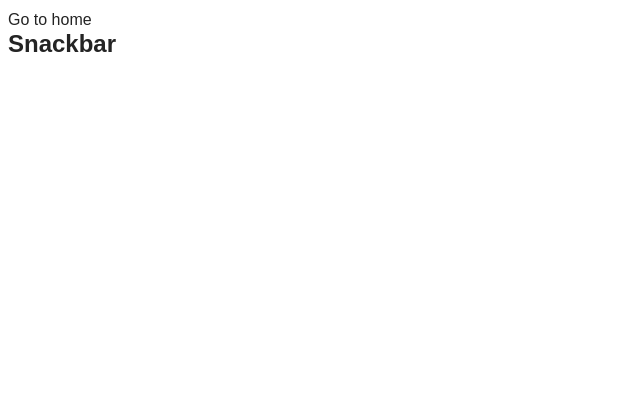
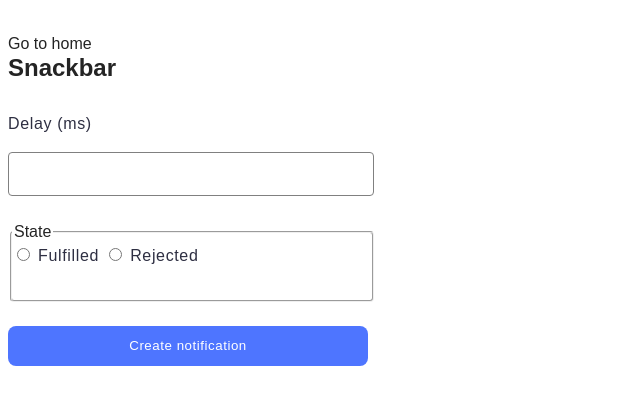
Before and after one commit to OksanaHalenko/goit-js-hw-10, a website built with Vite: page src/2-snackbar.html in a window 1280 px wide. Shown: the whole page, without its empty margins (0-640 px from the left). Built offline with nearby package versions, Linux system fonts and the light colour scheme.

Commit message:
add snackbar

```diff
--- a/src/2-snackbar.html
+++ b/src/2-snackbar.html
@@ -12,6 +12,28 @@
       <a href="./index.html">Go to home</a>
       <h1>Snackbar</h1>
     </section>
+    <section>
+      <form class="form">
+        <label class="label-delay">
+          Delay (ms)
+          <input class="input-delay" type="number" name="delay" required />
+        </label>
+
+        <fieldset>
+          <legend>State</legend>
+          <label>
+            <input type="radio" name="state" value="fulfilled" required />
+            Fulfilled
+          </label>
+          <label>
+            <input type="radio" name="state" value="rejected" required />
+            Rejected
+          </label>
+        </fieldset>
+
+        <button type="submit">Create notification</button>
+      </form>
+    </section>
     <script type="module" src="./js/2-snackbar.js"></script>
   </body>
 </html>
--- a/src/css/1-timer.css
+++ b/src/css/1-timer.css
@@ -13,6 +13,17 @@
   line-height: 1.5;
   letter-spacing: 0.04em;
   color: #2e2f42;
+}
+#datetime-picker:hover,
+#datetime-picker:focus {
+  border-color: #000;
+}
+#datetime-picker:active {
+  border-color: #4e75ff;
+}
+#datetime-picker:disabled {
+  border-color: #808080;
+  color: #808080;
 }
 .startbtn {
   border: none;
--- a/src/css/2-snackbar.css
+++ b/src/css/2-snackbar.css
@@ -0,0 +1,41 @@
+section {
+  margin-top: 32px;
+}
+label {
+  line-height: 1.5;
+  letter-spacing: 0.04em;
+  color: #2e2f42;
+}
+.label-delay {
+  display: block;
+}
+.input-delay {
+  display: block;
+  margin-top: 16px;
+  margin-bottom: 24px;
+  border: 1px solid #808080;
+  border-radius: 4px;
+  width: 360px;
+  height: 40px;
+}
+fieldset {
+  margin-bottom: 24px;
+  padding: 0px;
+  border-radius: 4px;
+  stroke-width: 1px;
+  stroke: #808080;
+  width: 360px;
+  height: 78px;
+}
+button {
+  border: none;
+  border-radius: 8px;
+  padding: 8px 16px;
+  width: 360px;
+  height: 40px;
+  background-color: #4e75ff;
+  font-weight: 500;
+  line-height: 1.5;
+  letter-spacing: 0.04em;
+  color: #fff;
+}
--- a/src/js/1-timer.js
+++ b/src/js/1-timer.js
@@ -37,7 +37,6 @@ function clickOnStart() {
     input.disabled = true;
 
     const userTime = userSelectedDate.getTime();
-    console.log(userTime);
     intervalId = setInterval(() => {
         const currentTime = Date.now();
         let deltaTime = userTime - currentTime;
@@ -45,7 +44,6 @@ function clickOnStart() {
         const formattedTime = addLeadingZero(time);
         updateClockFace(formattedTime);
     if (deltaTime < 0) {
-        console.log("stop");
         clearInterval(intervalId);
         timer[0].textContent = "00";
         timer[1].textContent = "00";
--- a/src/js/2-snackbar.js
+++ b/src/js/2-snackbar.js
@@ -0,0 +1,38 @@
+import iziToast from "izitoast";
+import "izitoast/dist/css/iziToast.min.css";
+
+const form = document.querySelector(".form");
+
+form.addEventListener("submit", createPromise);
+function createPromise(event) {
+    event.preventDefault();
+    const delay = event.target.elements.delay.value;
+    const state = event.target.elements.state.value;
+    const promise = new Promise((resolve, reject) => {
+        setTimeout(() => {
+            if (state === "fulfilled") {
+                resolve(`✅ Fulfilled promise in ${delay}ms`);
+            } else {
+                reject(`❌ Rejected promise in ${delay}ms`)
+            }
+        }, delay);
+    });
+    promise
+        .then((result) => {
+            iziToast.show({
+                message: `${result}`,
+                position: 'topRight',
+                color:'green',
+
+});
+        })
+        .catch((error) => {
+            iziToast.show({
+                message: `${error}`,
+                position: 'topRight',
+                color:'red',
+
+});
+        });
+    form.reset();
+}
```
